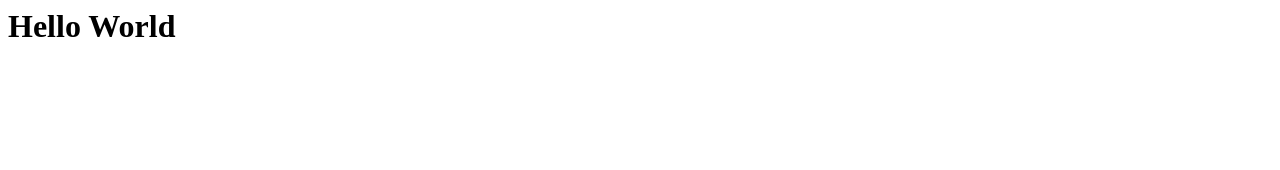
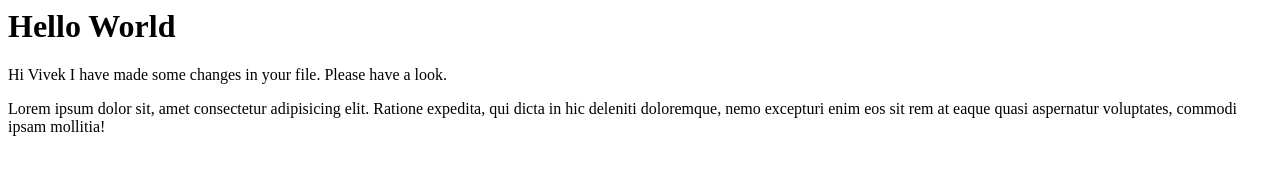
Before and after one commit to vivekshrivastav/helloworld, a plain HTML site: page index.html in a window 1280 px wide. Drawn offline with Linux system fonts and the light colour scheme.

Commit message:
modified file

```diff
--- a/index.html
+++ b/index.html
@@ -9,5 +9,7 @@ this is my first html page
 
 <body>
     <h1>Hello World</h1>
+<p>Hi Vivek I have made some changes in your file. Please have a look.</p>
+<p>Lorem ipsum dolor sit, amet consectetur adipisicing elit. Ratione expedita, qui dicta in hic deleniti doloremque, nemo excepturi enim eos sit rem at eaque quasi aspernatur voluptates, commodi ipsam mollitia!</p>
 </body>
 </html>
```
